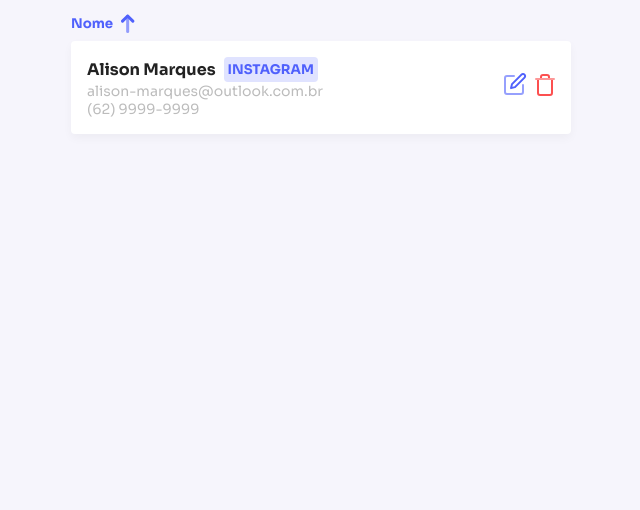
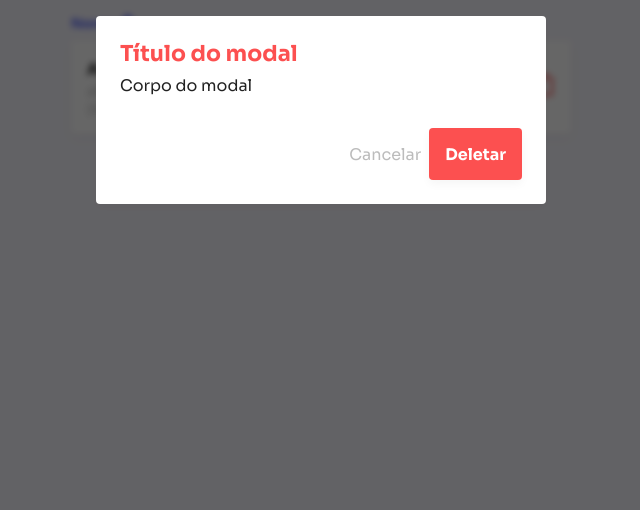
Before and after one commit to AlisonMarques/JStack, a React app in the folder mycontacts-web/: page / in a window 1280 px wide. Shown: the part 290-800 px from the top of the page, without its empty margins (319-959 px from the left). Built offline with nearby package versions, Linux system fonts and the light colour scheme.

Commit message:
Criando modal e suas regras básicas de visualização

```diff
--- a/mycontacts-web/public/index.html
+++ b/mycontacts-web/public/index.html
@@ -17,6 +17,7 @@
 <body>
   <noscript>You need to enable JavaScript to run this app.</noscript>
   <div id="root"></div>
+  <div id="modal-root"></div>
 </body>
 
 </html>
--- a/mycontacts-web/src/assets/styles/themes/default.js
+++ b/mycontacts-web/src/assets/styles/themes/default.js
@@ -12,5 +12,10 @@ export default {
       200: '#BCBCBC',
       100: '#E6E6E6',
     },
+    danger: {
+      light: '#F97171',
+      main: '#FC5050',
+      dark: '#F63131',
+    },
   },
 };
--- a/mycontacts-web/src/components/ ContactForm/styles.js
+++ b/mycontacts-web/src/components/ ContactForm/styles.js
@@ -6,4 +6,8 @@ export const Form = styled.form`
 
 export const ButtonContainer = styled.div`
   margin-top: 24px;
+
+  button {
+    width: 100%;
+  }
 `;
--- a/mycontacts-web/src/components/Button.js
+++ b/mycontacts-web/src/components/Button.js
@@ -1,9 +1,9 @@
-import styled from 'styled-components';
+import styled, { css } from 'styled-components';
 
 export default styled.button`
-  width: 100%;
   height: 52px;
   border: none;
+  padding: 0 16px;
   background: ${({ theme }) => theme.colors.primary.main};
   font-size: 16px;
   box-shadow: 0px 4px 10px rgba(0, 0, 0, 0.04);
@@ -25,4 +25,17 @@ export default styled.button`
     cursor: default;
   }
 
+  ${({ theme, danger }) => danger && css`
+    background: ${theme.colors.danger.main};
+
+    &:hover {
+    background: ${theme.colors.danger.light};
+  }
+
+  &:active {
+    background: ${theme.colors.danger.dark};
+  }
+
+  `}
+
 `;
--- /dev/null
+++ b/mycontacts-web/src/components/Modal/index.js
@@ -0,0 +1,38 @@
+import PropTypes from 'prop-types';
+import ReactDom from 'react-dom';
+import { Container, Overlay, Footer } from './styles';
+
+import Button from '../Button';
+
+export default function Modal({ danger }) {
+  return ReactDom.createPortal(
+    <Overlay>
+      <Container danger={danger}>
+        <h1>Título do modal</h1>
+
+        <p>
+          Corpo do modal
+        </p>
+
+        <Footer>
+          <button type="button" className="cancel-button">
+            Cancelar
+          </button>
+
+          <Button type="button" danger={danger}>
+            Deletar
+          </Button>
+        </Footer>
+      </Container>
+    </Overlay>,
+    document.getElementById('modal-root'),
+  );
+}
+
+Modal.propTypes = {
+  danger: PropTypes.bool,
+};
+
+Modal.defaultProps = {
+  danger: false,
+};
--- /dev/null
+++ b/mycontacts-web/src/components/Modal/styles.js
@@ -0,0 +1,49 @@
+import styled from 'styled-components';
+
+export const Overlay = styled.div`
+  background: rgba(0, 0, 0, 0.6);
+  backdrop-filter: blur(3px);
+  position: absolute;
+  width: 100%;
+  height: 100%;
+  left: 0;
+  top: 0;
+  display: flex;
+  align-items: center;
+  justify-content: center;
+`;
+
+export const Container = styled.div`
+  width: 100%;
+  max-width: 450px;
+  background: #fff;
+  border-radius: 4px;
+  padding: 24px;
+  box-shadow: 0px 4px 10px rgba(0, 0, 0, 0.04);
+
+  h1 {
+    font-size: 22px;
+    color: ${({ theme, danger }) => (
+    danger ? theme.colors.danger.main : theme.colors.gray[900]
+  )}
+  }
+
+  p {
+    margin-top: 8px;
+  }
+`;
+
+export const Footer = styled.footer`
+  margin-top: 32px;
+  display: flex;
+  align-items: center;
+  justify-content: flex-end;
+
+  .cancel-button {
+    background: transparent;
+    border: none;
+    font-size: 16px;
+    margin-right: 8px;
+    color: ${({ theme }) => theme.colors.gray[200]}
+  }
+`;
--- a/mycontacts-web/src/pages/Home/index.js
+++ b/mycontacts-web/src/pages/Home/index.js
@@ -7,10 +7,13 @@ import {
 import arrow from '../../assets/images/icons/arrow.svg';
 import edit from '../../assets/images/icons/edit.svg';
 import trash from '../../assets/images/icons/trash.svg';
+import Modal from '../../components/Modal';
 
 export default function Home() {
   return (
     <Container>
+      <Modal danger />
+
       <InputSearchContainer>
         <input type="text" placeholder="Pesquisar contato" />
       </InputSearchContainer>
--- a/mycontacts-web/src/pages/Home/styles.js
+++ b/mycontacts-web/src/pages/Home/styles.js
@@ -2,6 +2,7 @@ import styled from 'styled-components';
 
 export const Container = styled.div`
   margin-top: 32px;
+  position: relative;
 `;
 
 export const InputSearchContainer = styled.div`
```
